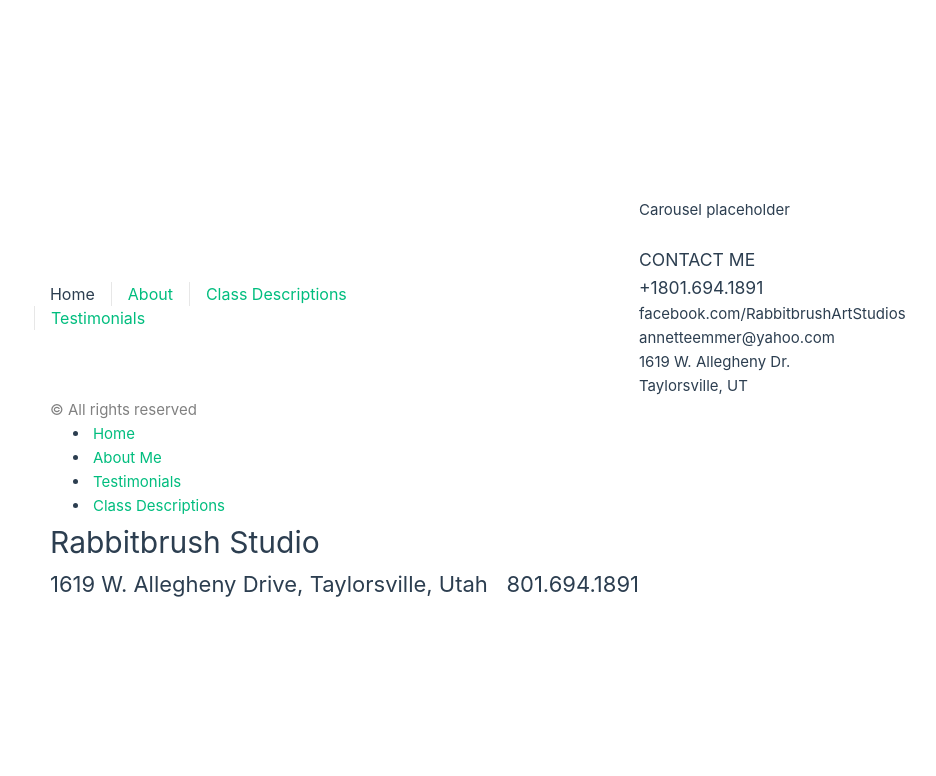
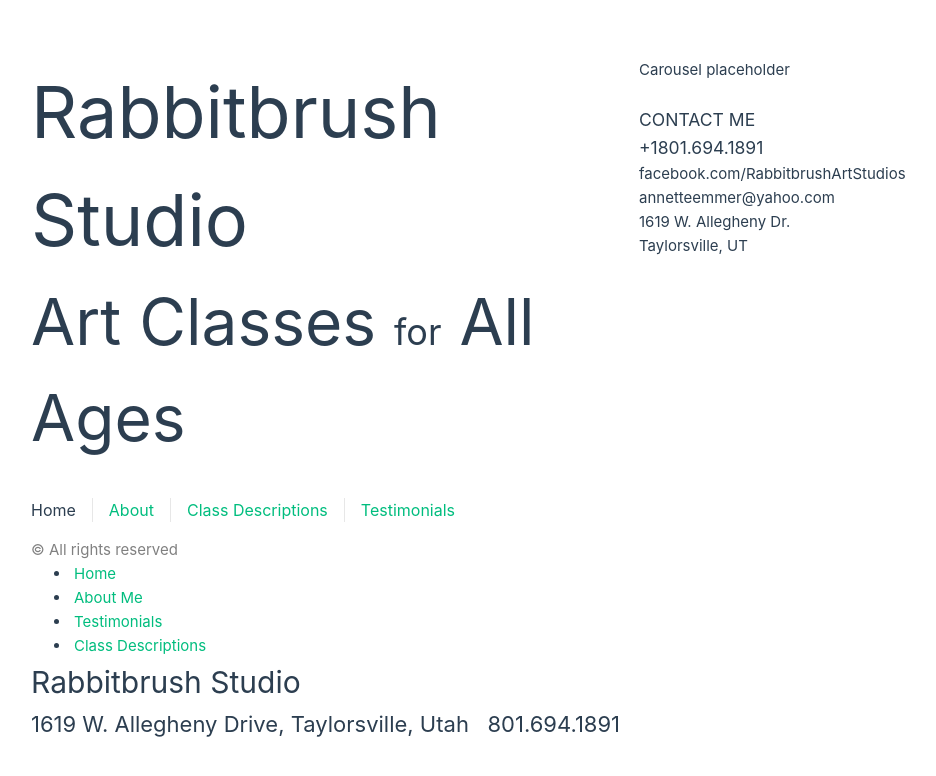
Before and after one commit to wksnders/RabbitbrushWebsite, a Vue app: page / in a window 1280 px wide. Shown: the top 776 px of the page, without its empty margins (1-937 px from the left). Built offline with nearby package versions, Linux system fonts and the light colour scheme.

Commit message:
header content

```diff
--- a/src/components/Header.vue
+++ b/src/components/Header.vue
@@ -2,7 +2,24 @@
 </script>
 
 <template>
+  <div class="hero-section">
+    <h1>Rabbitbrush Studio</h1>
+    <h2>Art Classes <span class="small">for</span> All Ages</h2>
+  </div>
 </template>
 
 <style scoped>
+
+h1{
+  font-size:72px;
+
+}
+
+h2{
+  font-size:64px;
+}
+
+.small{
+  font-size:36px;
+}
 </style>
```
